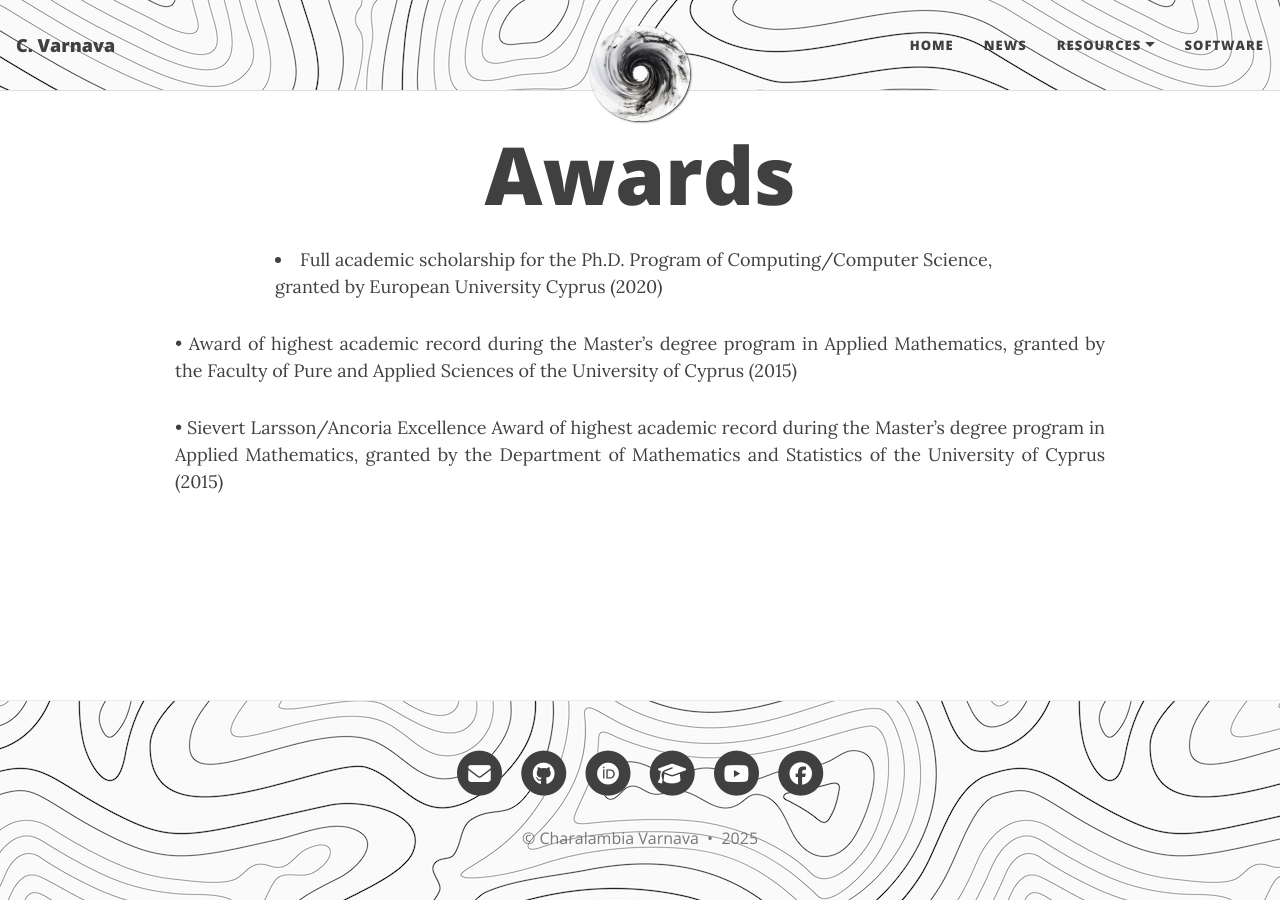
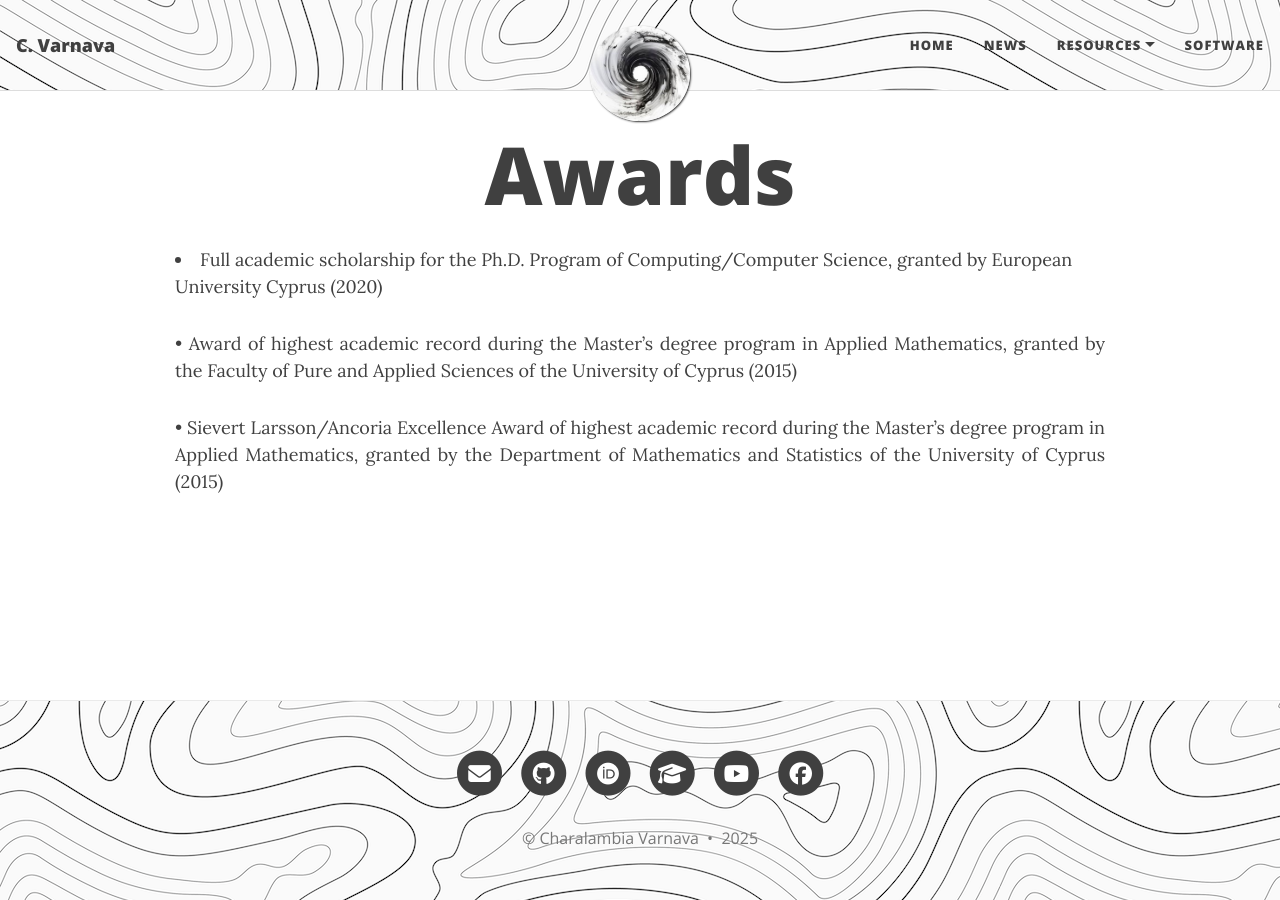
Before and after one commit to ch-var/ch-var.github.io, a Jekyll site: the page built from awards.html, in a window 1280 px wide. Built offline with Jekyll 4.4.1, drawn with Linux system fonts in a browser that asks for light colours.

Commit message:
Update awards.html

```diff
--- a/awards.html
+++ b/awards.html
@@ -20,6 +20,6 @@
   }
 </style>
 
-<li >Full academic scholarship for the Ph.D. Program of Computing/Computer Science, granted by European University Cyprus (2020)</li>
+<li style="margin-left: -100px; margin-right: -100px;">Full academic scholarship for the Ph.D. Program of Computing/Computer Science, granted by European University Cyprus (2020)</li>
 <p align='justify'>&#8226; Award of highest academic record during the Master’s degree program in Applied Mathematics, granted by the Faculty of Pure and Applied Sciences of the University of Cyprus (2015) </p>
 <p align='justify'>&#8226; Sievert Larsson/Ancoria Excellence Award of highest academic record during the Master’s degree program in Applied Mathematics, granted by the Department of Mathematics and Statistics of the University of Cyprus (2015)</p>
```
